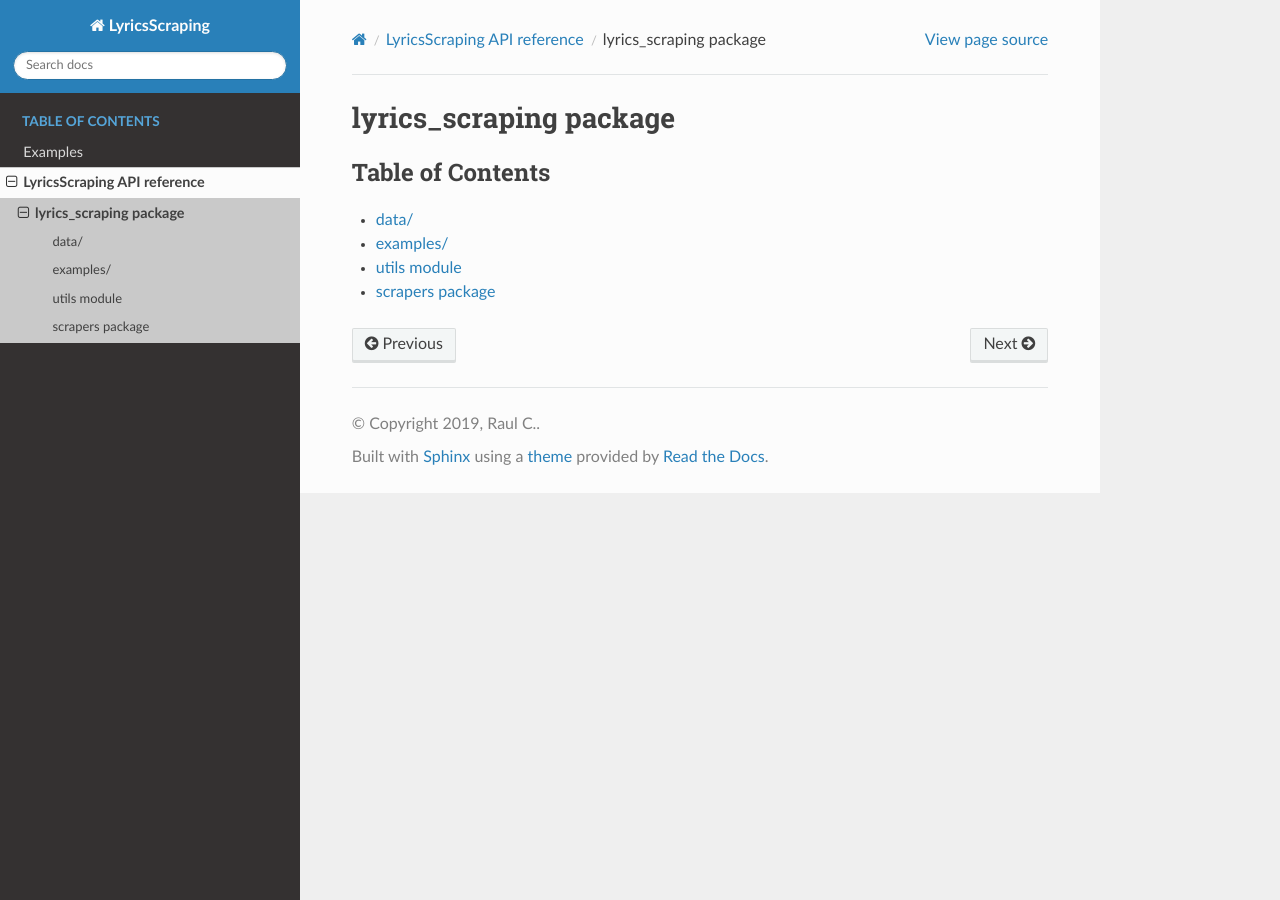
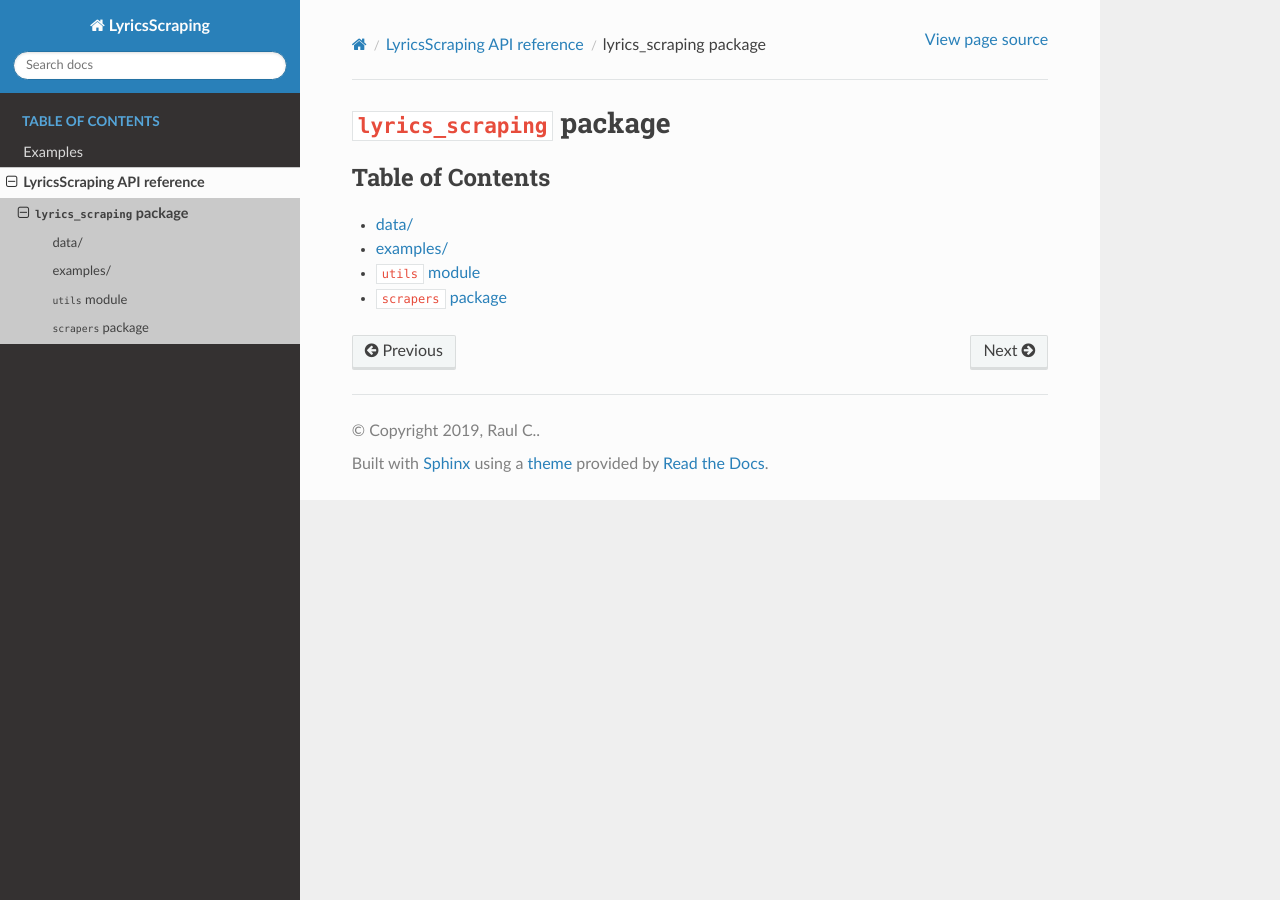
Before and after one commit to raul23/LyricsScraping, a Sphinx documentation site: the page built from docs/source/api_reference/lyrics_scraping.rst, in a window 1280 px wide. Built offline with Sphinx 7.4.7 and the Read the Docs theme 2.0.0, drawn with Linux system fonts in a browser that asks for light colours.

Commit message:
Fix titles in doc

```diff
--- a/docs/source/api_reference/lyrics_scraping.rst
+++ b/docs/source/api_reference/lyrics_scraping.rst
@@ -1,6 +1,6 @@
-=======================
-lyrics_scraping package
-=======================
+===========================
+``lyrics_scraping`` package
+===========================
 .. toctree::
    :maxdepth: 2
    :caption: Table of Contents
--- a/docs/source/api_reference/lyrics_scraping/scrapers.rst
+++ b/docs/source/api_reference/lyrics_scraping/scrapers.rst
@@ -1,4 +1,4 @@
-================
-scrapers package
-================
+====================
+``scrapers`` package
+====================
 Test
--- a/docs/source/api_reference/lyrics_scraping/utils.rst
+++ b/docs/source/api_reference/lyrics_scraping/utils.rst
@@ -1,4 +1,4 @@
-============
-utils module
-============
+================
+``utils`` module
+================
 Test
```
